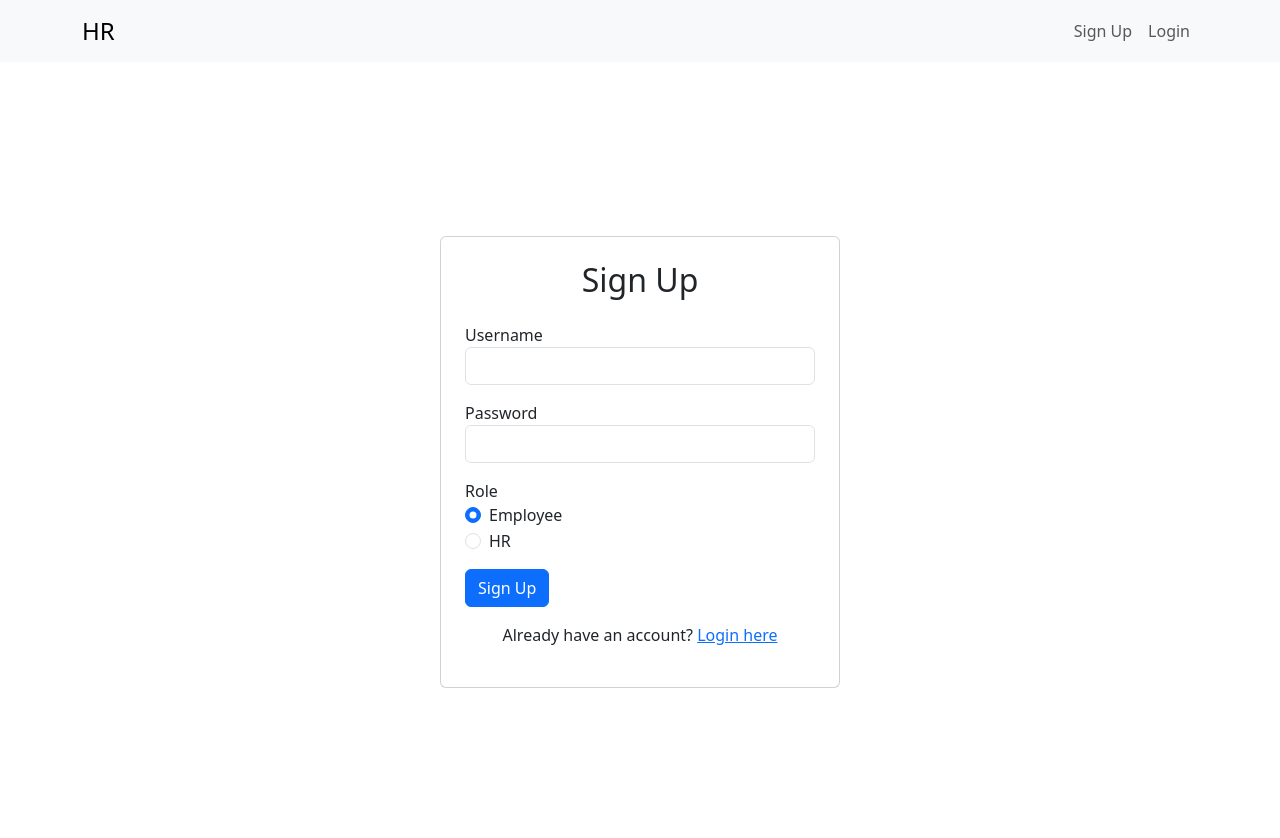
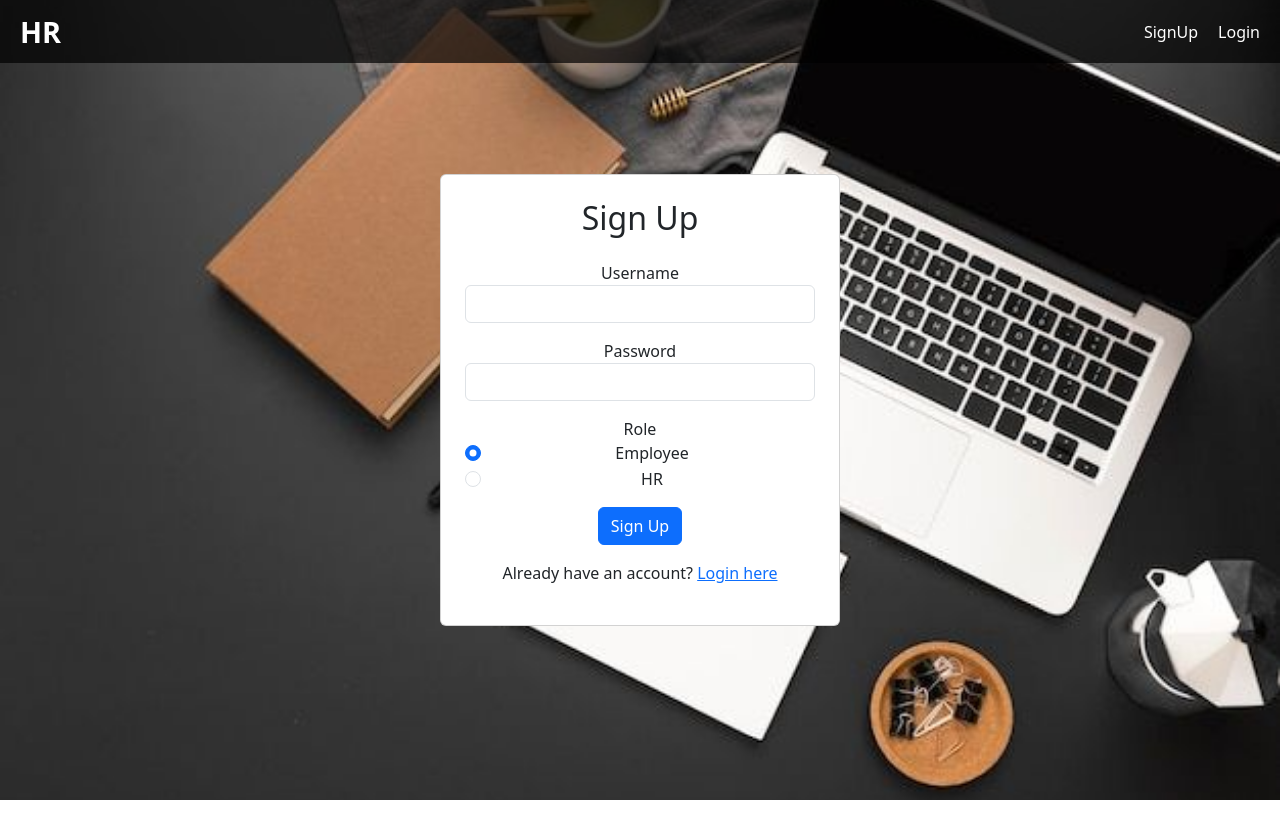
Before and after one commit to farruxTemurov/Hr-portal, a React (Create React App) app in the folder hr-portal/: page /signup in a window 1280 px wide. Shown: the top 838 px of the page. After the commit the page ends 800 px from the top, so only its background shows below. Built offline with nearby package versions, Linux system fonts and the light colour scheme.

Commit message:
changed navbar and background image

```diff
--- a/hr-portal/src/App.css
+++ b/hr-portal/src/App.css
@@ -1,33 +1,46 @@
 .App {
   text-align: center;
   background-image: url('/public/assets/images/office-img.jpg');
-  /* Path to your image */
-  background-size: contain;
-  /* Ensures the image covers the whole screen */
+  background-size: cover;
   background-position: center;
-  /* Centers the image */
   background-attachment: fixed;
-  /* Keeps the image fixed while scrolling */
   min-height: 100vh;
-  /* Ensures the background covers the full height of the viewport */
   display: flex;
   flex-direction: column;
-  align-items: center;
-  justify-content: center;
 }
 
 .App-header {
   background-color: rgba(0, 0, 0, 0.7);
-  /* Optional: Overlay for better contrast */
-  min-height: 100vh;
+  width: 100%;
+  padding: 10px 20px;
   display: flex;
-  flex-direction: column;
+  justify-content: space-between;
   align-items: center;
-  justify-content: center;
-  font-size: calc(10px + 2vmin);
+  position: fixed;
+  top: 0;
+  left: 0;
+  z-index: 1000;
+  /* Ensures it stays above other content */
+}
+
+.App-header .logo {
+  font-size: 1.8rem;
+  font-weight: bold;
   color: white;
 }
 
-.App-link {
+.App-header .nav-links {
+  display: flex;
+  gap: 20px;
+}
+
+.App-header .nav-links a {
+  color: white;
+  text-decoration: none;
+  font-size: 1rem;
+  transition: color 0.3s;
+}
+
+.App-header .nav-links a:hover {
   color: #61dafb;
 }
--- a/hr-portal/src/App.js
+++ b/hr-portal/src/App.js
@@ -3,18 +3,21 @@ import { BrowserRouter as Router, Routes, Route } from 'react-router-dom';
 import Header from './Components/Header/header'; // Import Header component
 import SignUp from './Components/Auth/SignUp'; // Import SignUp component
 import Login from './Components/Auth/Login'; // Import Login component
+import './App.css'; // Import the CSS file with background styles
 
 function App() {
   return (
     <Router>
       <div className="App">
-        <Header />
-
-        <Routes>
-          <Route path="/signup" element={<SignUp />} />
-          <Route path="/login" element={<Login />} />
-
-        </Routes>
+        {/* Add a container with the background styling */}
+        <div className="background-container">
+          <Header />
+          <Routes>
+            <Route path="/signup" element={<SignUp />} />
+            <Route path="/login" element={<Login />} />
+            {/* Add other routes here */}
+          </Routes>
+        </div>
       </div>
     </Router>
   );
--- a/hr-portal/src/Components/Header/header.js
+++ b/hr-portal/src/Components/Header/header.js
@@ -3,24 +3,11 @@ import { Link } from 'react-router-dom';
 
 function Header() {
     return (
-        <header>
-            <nav className="navbar navbar-expand-lg navbar-light bg-light">
-                <div className="container">
-                    <Link className="navbar-brand font-weight-bold" to="/" style={{ fontSize: '24px' }}>
-                        HR
-                    </Link>
-
-                    <div className="ml-auto">
-                        <ul className="navbar-nav">
-                            <li className="nav-item">
-                                <Link className="nav-link" to="/signup">Sign Up</Link>
-                            </li>
-                            <li className="nav-item">
-                                <Link className="nav-link" to="/login">Login</Link>
-                            </li>
-                        </ul>
-                    </div>
-                </div>
+        <header className="App-header">
+            <div className="logo">HR</div>
+            <nav className="nav-links">
+                <Link to="/signup">SignUp</Link>
+                <Link to="/login">Login</Link>
             </nav>
         </header>
     );
```
